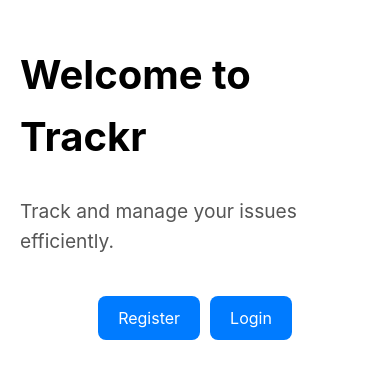
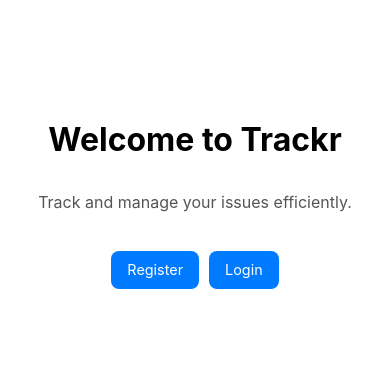
Before and after one commit to angelaleekim/issue-tracker, a React (Vite) app: page / in a window 390 px wide. Shown: the part 230-608 px from the top of the page. Built offline with nearby package versions, Linux system fonts and the light colour scheme.

Commit message:
Make responsive for mobile

```diff
--- a/index.html
+++ b/index.html
@@ -2,12 +2,14 @@
 <html lang="en">
   <head>
     <meta charset="UTF-8" />
-    <link rel="icon" type="image/svg+xml" href="/favicon.svg" />
+    <link rel="icon" type="image/svg+xml" href="/file.svg" />
     <meta
       name="viewport"
       content="minimum-scale=1, initial-scale=1, width=device-width, user-scalable=no"
     />
-    <title>Mantine Vite template</title>
+    <meta name="viewport" content="width=device-width, initial-scale=1.0" />
+    <link rel="stylesheet" href="/src/global.css" />
+    <title>Trackr</title>
   </head>
   <body>
     <div id="root"></div>
--- a/src/components/Hero/Hero.module.css
+++ b/src/components/Hero/Hero.module.css
@@ -39,3 +39,23 @@
 .button:hover {
   background-color: #0056b3;
 }
+
+@media (max-width: 768px) {
+  .hero {
+    padding: 10px;
+    text-align: center;
+  }
+
+  .title {
+    font-size: 2rem;
+  }
+
+  .subtitle {
+    font-size: 1rem;
+  }
+
+  .button {
+    padding: 8px 16px;
+    font-size: 0.9rem;
+  }
+}
--- a/src/components/IssueForm/IssueForm.module.css
+++ b/src/components/IssueForm/IssueForm.module.css
@@ -20,3 +20,22 @@
   width: auto; /* Adjust button width to fit content */
   text-align: left; /* Align button to the left */
 }
+
+@media (max-width: 768px) {
+  .container {
+    padding: 10px;
+  }
+
+  .title {
+    font-size: 1.2rem;
+  }
+
+  .input {
+    font-size: 0.9rem;
+  }
+
+  .button {
+    font-size: 0.9rem;
+    padding: 8px 16px;
+  }
+}
--- a/src/components/Table/IssueTable.module.css
+++ b/src/components/Table/IssueTable.module.css
@@ -30,3 +30,18 @@
   align-items: center;
   gap: 1em; /* Add spacing between Select and Pagination */
 }
+
+@media (max-width: 768px) {
+  .tableRow {
+    font-size: 0.9rem;
+  }
+
+  .paginationContainer {
+    flex-direction: column;
+    gap: 0.5em;
+  }
+
+  .select {
+    width: 100%;
+  }
+}
--- a/src/global.css
+++ b/src/global.css
@@ -10,3 +10,23 @@ a {
   color: #000;
   background-color: aqua;
 }
+
+@media (max-width: 768px) {
+  body {
+    font-size: 14px;
+    padding: 10px;
+  }
+
+  .navbar-title {
+    font-size: 1.2rem;
+  }
+
+  .container {
+    padding: 10px;
+  }
+
+  .button {
+    padding: 8px 16px;
+    font-size: 0.9rem;
+  }
+}
```
Also changed, not shown: file.svg (added).
